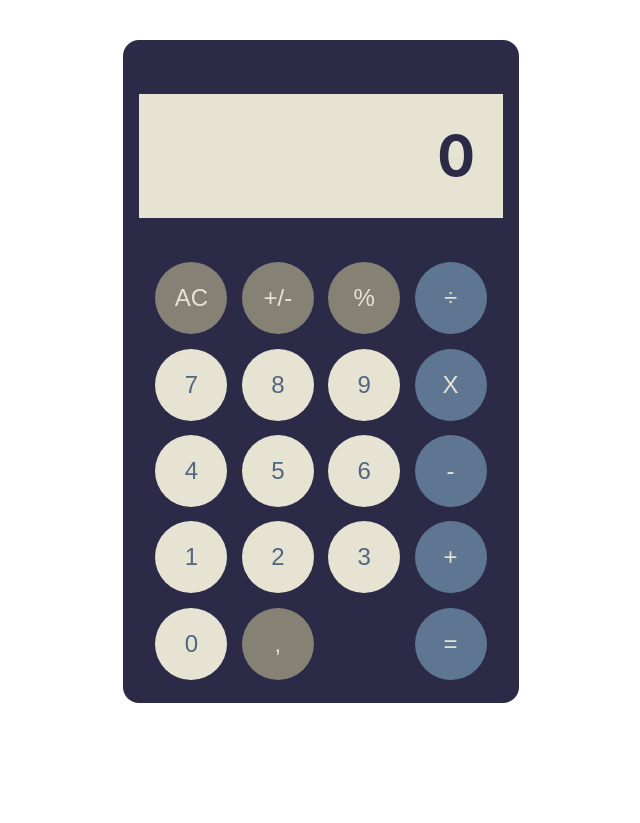
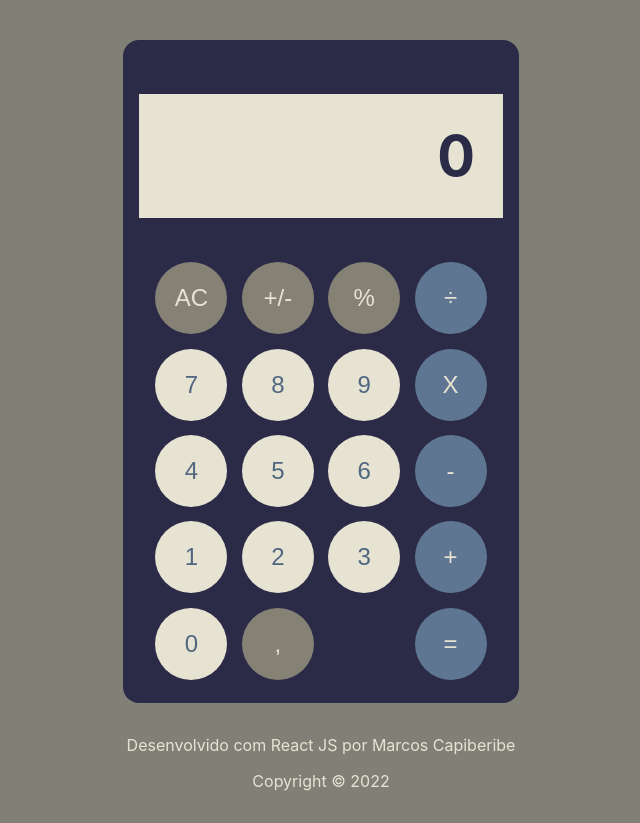
Before and after one commit to marcoscapiberibe/calculator-reactjs, a React (Create React App) app: page / in a window 1280 px wide. Shown: the whole page, without its empty margins (319-959 px from the left). Before the commit the page ends 800 px from the top, so only its background shows below. Built offline with nearby package versions, Linux system fonts and the light colour scheme.

Commit message:
Criação e estilização do componente Footer
Criação e estilização do componente Footer.

```diff
--- a/src/App.js
+++ b/src/App.js
@@ -1,11 +1,17 @@
 import './App.css';
 import Calculator from './components/Calculator';
+import Footer from './components/Footer/Footer';
 
 function App() {
   return (
+    <>
     <div className="App">
       <Calculator />
     </div>
+    <div>
+      <Footer />
+    </div>
+    </>
   );
 }
 
--- a/src/components/Calculator.css
+++ b/src/components/Calculator.css
@@ -1,3 +1,7 @@
+body {
+    background-color: #818076;
+}
+
 button {
     width: 3em;
     height: 3em;
--- /dev/null
+++ b/src/components/Footer/Footer.css
@@ -0,0 +1,6 @@
+footer {
+    margin: 2em 0;
+    font-size: 1em;
+    text-align: center;
+    color: #E6E3D3;
+}
--- /dev/null
+++ b/src/components/Footer/Footer.jsx
@@ -0,0 +1,14 @@
+import React from "react";
+import '../Footer/Footer.css';
+
+
+export default function Footer() {
+    return (
+        <footer>
+            <div className="footer--developed">
+                <p>Desenvolvido com React JS por Marcos Capiberibe</p>
+                <p>Copyright © 2022</p>
+            </div>
+        </footer>
+    );
+}
```
